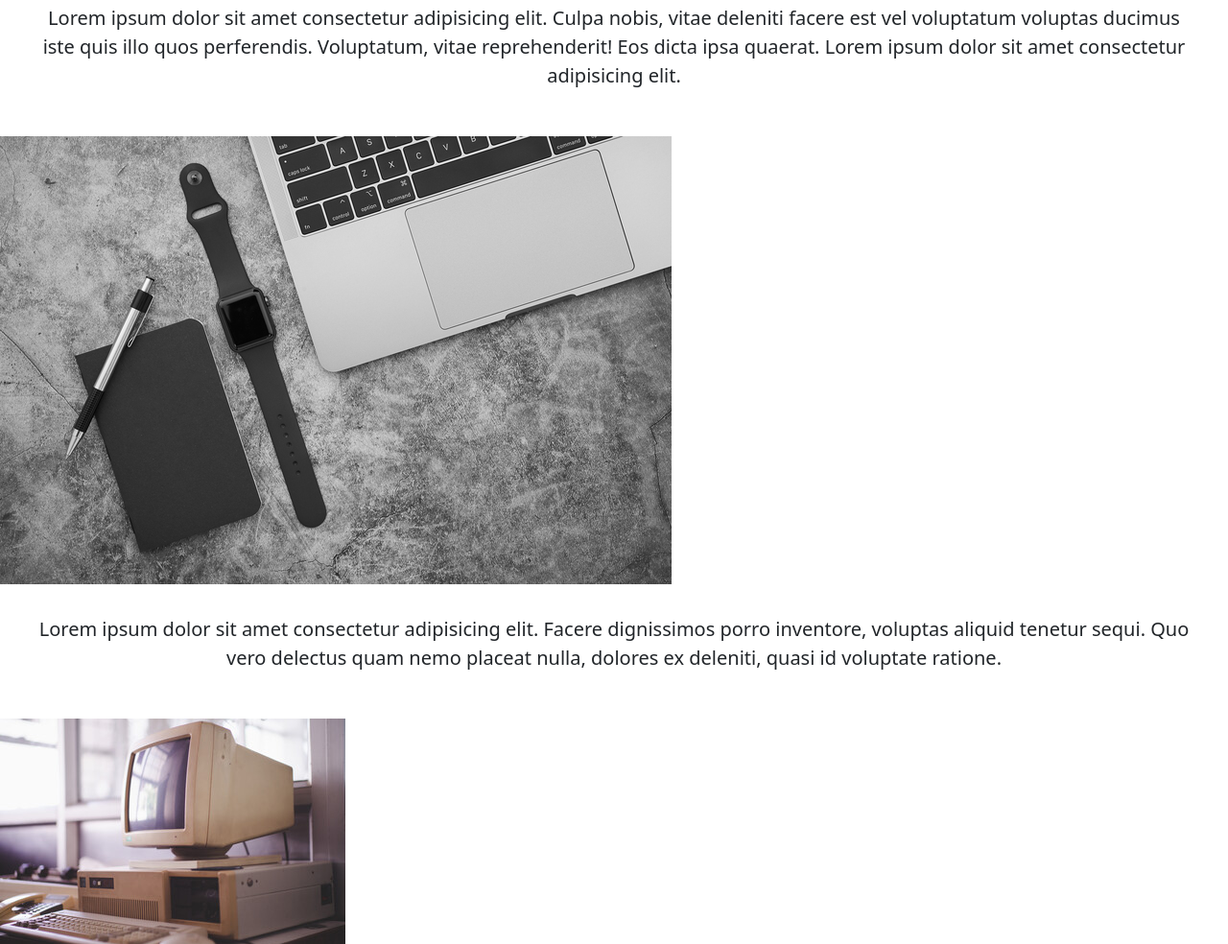
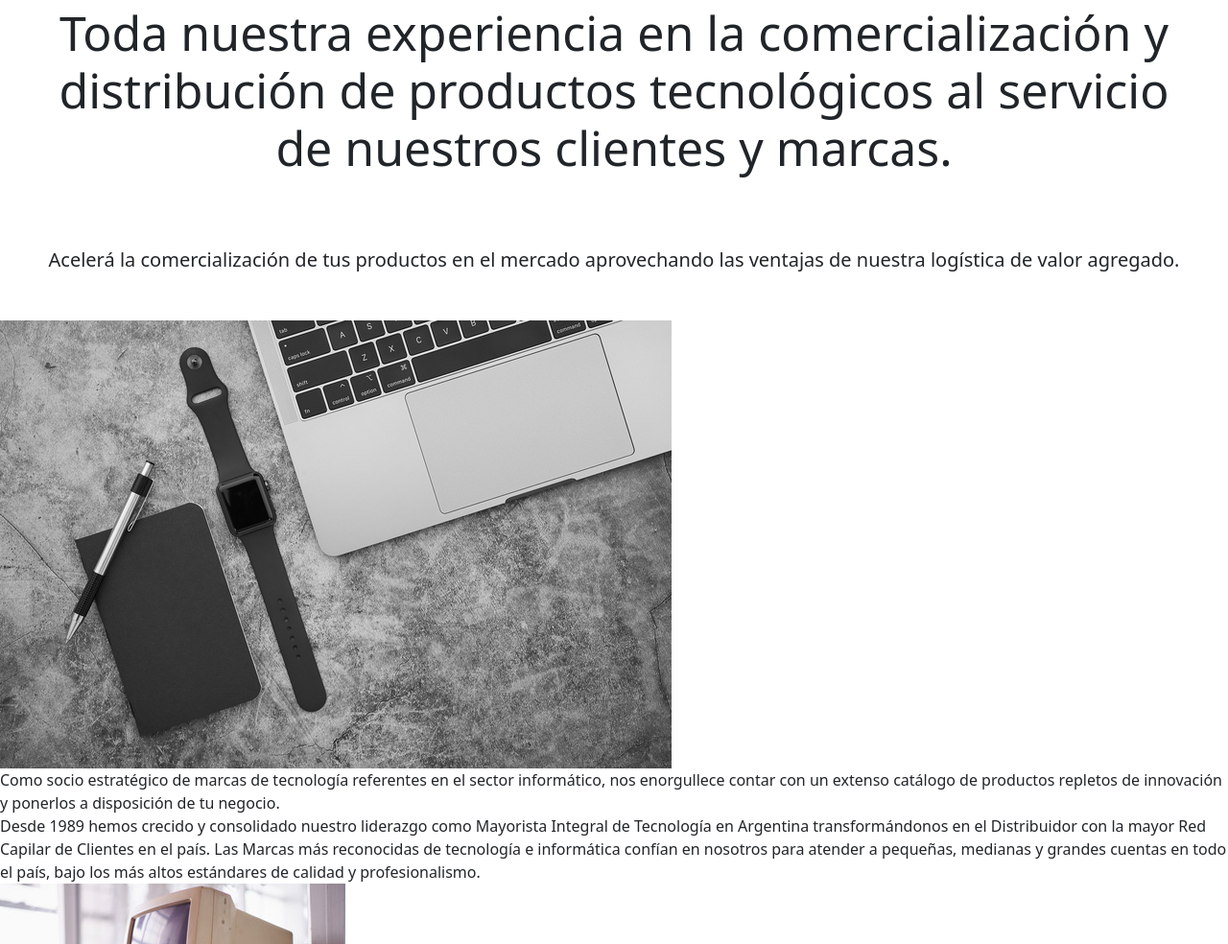
Before and after one commit to enriquecba83/pre-entrega-2-cativa, a website: page index.html in a window 1280 px wide. Shown: the part 381-1365 px from the top of the page at 96% size. Drawn offline with nearby package versions, Linux system fonts and the light colour scheme; grey boxes are pictures that could not be loaded.

Commit message:
actualizando directorios

```diff
--- a/css/styleOriginal.css
+++ b/css/styleOriginal.css
@@ -1,8 +1,4 @@
-@import url('https://fonts.googleapis.com/css2?family=Alata&family=Play:wght@700&display=swap');    /*modificado 17/02 */
 
-/* guia de colores
-font-family: 'Alata', sans-serif;
-font-family: 'Play', sans-serif;*/
 
 *{
     margin: 0;
--- a/index.html
+++ b/index.html
@@ -69,21 +69,30 @@
                     <p class="ingreso">Bienvenido a la Tecnologia</p>
                 </div>
                 <div class="texto1Main">
+                    <h1 class="textoPrincipal">
+                        Toda nuestra experiencia en la comercialización y distribución de productos
+                        tecnológicos al servicio de nuestros clientes y marcas.
+                    </h1>
                     <p class="textoPrincipal">
-                        Lorem ipsum dolor sit amet consectetur adipisicing elit.
-                        Culpa nobis, vitae deleniti facere est vel voluptatum voluptas
-                        ducimus iste quis illo quos perferendis. Voluptatum, vitae reprehenderit! Eos dicta ipsa quaerat.
-                        Lorem ipsum dolor sit amet consectetur adipisicing elit.
+                        Acelerá la comercialización de tus productos en el mercado aprovechando las ventajas de nuestra logística de valor agregado.
                     </p>
                 </div>
                 <div class="imagen1Main">
                     <img src="./assets/img/imagen-tecno.jpg" alt="" class="imagenTecno">
                 </div>
                 <div class="texto2Main">
-                    <p class="textoSecundario">Lorem ipsum dolor sit amet consectetur adipisicing elit.
-                        Facere dignissimos porro inventore, voluptas aliquid tenetur sequi.
-                        Quo vero delectus quam nemo placeat nulla, dolores ex deleniti,
-                        quasi id voluptate ratione.</p>
+                    <article class="textoSecundario">
+                        Como socio estratégico de marcas de tecnología referentes en el sector informático,
+                        nos enorgullece contar con un extenso catálogo de productos repletos de innovación y
+                        ponerlos a disposición de tu negocio.
+                    </article>
+                    <article class="textoHistoria">
+                        Desde 1989 hemos crecido y consolidado nuestro liderazgo como Mayorista Integral
+                        de Tecnología en Argentina transformándonos en el Distribuidor con la mayor Red
+                        Capilar de Clientes en el país. Las Marcas más reconocidas de tecnología e
+                        informática confían en nosotros para atender a pequeñas, medianas y grandes cuentas
+                         en todo el país, bajo los más altos estándares de calidad y profesionalismo.
+                    </article>
                 </div>
                 <div class="imagen2Main">
                     <img class="imagenVintage" src="./assets/img/imagen-computadora-vieja.jpg" alt="">
```
Also changed, not shown: pages/nosotros.html (+7 -2 lines), scss/style.scss (+6 -6 lines), scss/layout/_ingresos.scss (deleted), scss/layout/_main-contactos.scss (renamed from scss/layout/_contactos.scss), scss/layout/_main-error404.scss (renamed from scss/layout/_error404.scss), scss/layout/_main-index.scss (added), scss/layout/_main-ingresos.scss (added), scss/layout/_main-nosotros.scss (added), scss/layout/_main-productos.scss (added), scss/layout/_main.scss (deleted), scss/layout/_nosotros.scss (deleted), scss/layout/_productos.scss (deleted).
